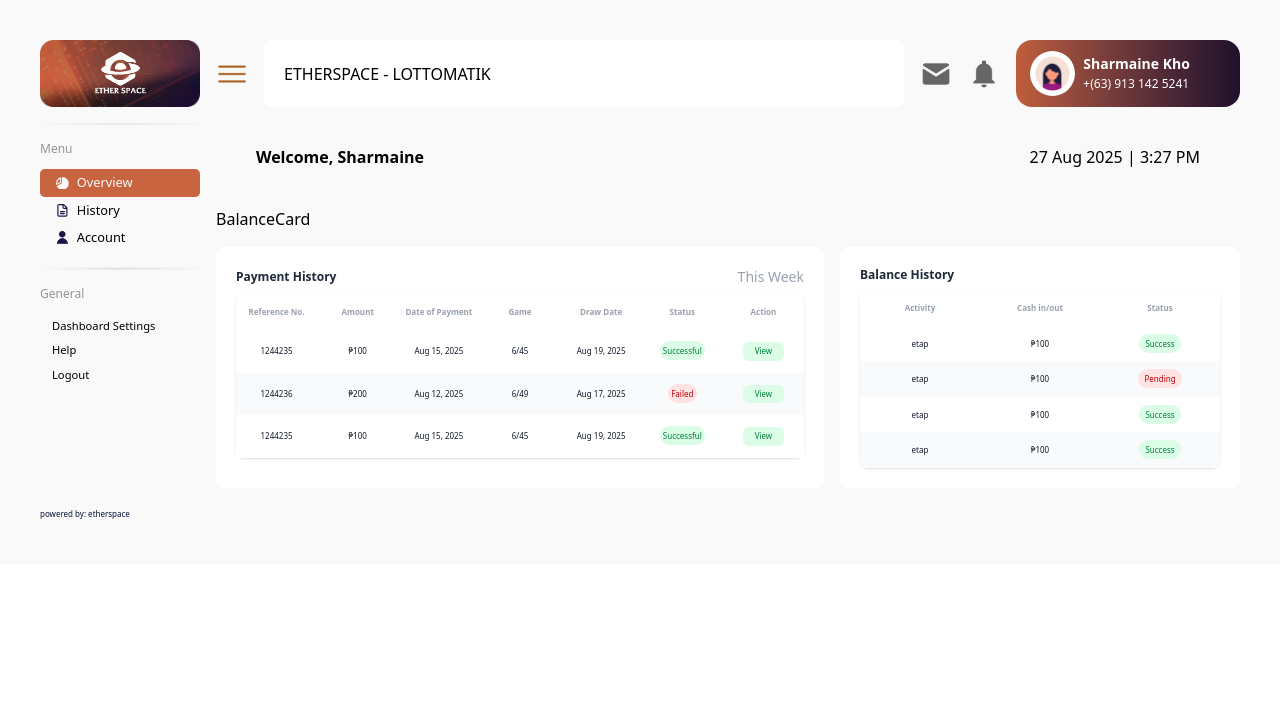
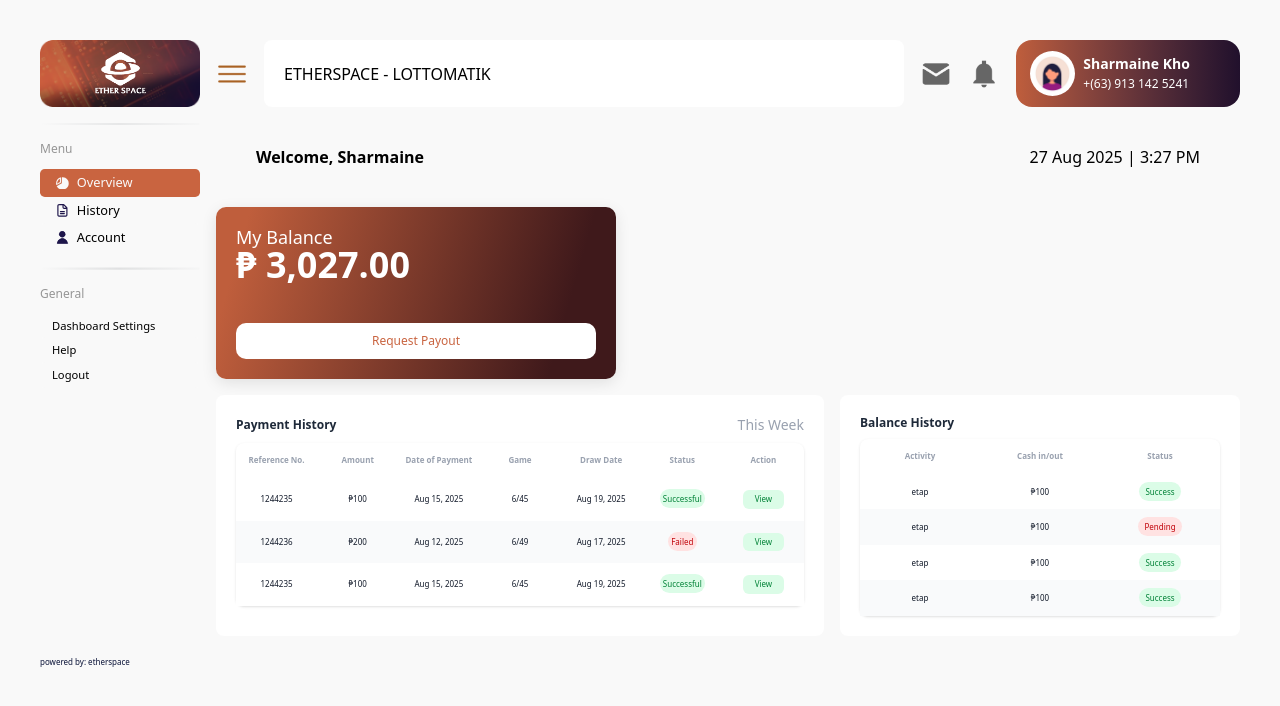
Before and after one commit to iwave-etherspace/etherspace-web-app, a React (Vite) app: page /dashboard in a window 1280 px wide. Shown: the top 706 px of the page. Built offline with nearby package versions, Linux system fonts and the light colour scheme.

Commit message:
added new balance card component

```diff
--- a/src/assets/components/dashboard/content/pages/Overview.jsx
+++ b/src/assets/components/dashboard/content/pages/Overview.jsx
@@ -286,7 +286,7 @@
                 </div>
             </ContentCell> */}
             <ContentCell className={"md:row-start-1 md:col-start-1 md:col-span-2 col-span-1"}>
-                <BalanceCard/>
+                <BalanceCard balanceAmount={"₱ 3,027.00"}/>
             </ContentCell>
             <ContentCell className={"md:row-start-2 md:col-start-4 md:col-span-2 col-span-1"}>
                 <BalanceHistory overviewMode={true}/>
--- a/src/assets/components/dashboard/content/pages/overview/BalanceCard.jsx
+++ b/src/assets/components/dashboard/content/pages/overview/BalanceCard.jsx
@@ -1,8 +1,32 @@
 import React from 'react'
 
-const BalanceCard = () => {
+const BalanceCard = ({balanceAmount}) => {
   return (
-    <div>BalanceCard</div>
+    <div className="
+        bg-[linear-gradient(106deg,#bf5e3c_7.76%,#3f191b_84.82%)]
+        text-white
+        rounded-[10px]
+        shadow-[0_4px_15px_rgba(0,0,0,0.1)]
+        p-5
+        flex
+        flex-col
+        gap-2
+        box-border">
+
+        <div className="text-lg font-normal leading-5">My Balance</div>
+        <div className="text-4xl font-bold leading-5">{balanceAmount}</div>
+        <div className="flex mt-10">
+            <button className="
+            bg-white
+            hover:bg-white/80
+            py-2
+            rounded-[10px] border-none
+            text-etherspace-orange
+            text-[12px]
+            font-normal leading-5 cursor-pointer flex-1 min-w-[100px]">Request Payout</button>
+        </div>
+
+    </div>
   )
 }
 
```
